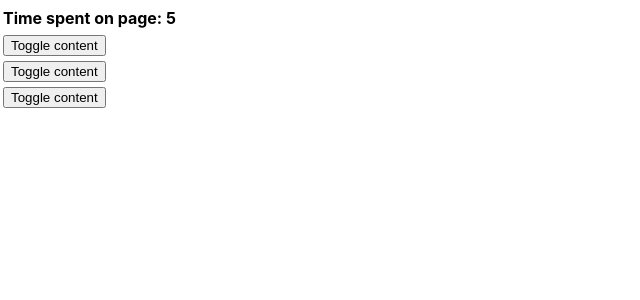
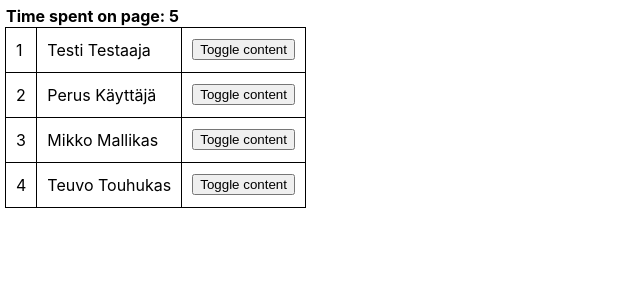
Before and after one commit to timokurk/react-table-test, a React (Create React App) app: page / in a window 1280 px wide. Shown: the top 300 px of the page, without its empty margins (0-640 px from the left). Built offline with nearby package versions, Linux system fonts and the light colour scheme; data requests are answered from the project's data file.

Commit message:
final tweaks

```diff
--- a/db.json
+++ b/db.json
@@ -1,7 +1,23 @@
 {
   "data": [
-    { "id": 1, "content": "content for first item", "extraContent": "extra content for first item" },
-    { "id": 2, "content": "content for second item", "extraContent": "extra content for second item" },
-    { "id": 3, "content": "content for third item", "extraContent": "extra content for third item" }
+    {
+      "id": 1,
+      "name": "Testi Testaaja",
+      "extraContent": { "age": 25, "gender": "Nainen", "job": "QA Engineer" }
+    },
+    {
+      "id": 2,
+      "name": "Perus Käyttäjä",
+      "extraContent": { "age": 18, "gender": "Mies", "job": "Siivooja" }
+    },
+    {
+      "id": 3,
+      "name": "Mikko Mallikas",
+      "extraContent": { "age": 43, "gender": "Mies", "job": "Koodari" }
+    },
+    {
+      "id": 4,
+      "name": "Teuvo Touhukas"
+    }
   ]
 }
--- a/src/App.css
+++ b/src/App.css
@@ -38,10 +38,11 @@
 }
 
 .table-component {
-  padding-top: 5px;
+  padding: 5px 0px 0px 5px;
   display: flex;
   flex-direction: column;
   align-items: flex-start;
+  border-collapse: collapse;
 }
 
 .table-component-content {
@@ -50,8 +51,14 @@
 
 .table-component-content-open {
   display: block;
+  margin-top: 10px;
 }
 
-.table-component-extracontent {
-  display: block;
+.table-component-toggle-content {
+  margin-bottom: 2px;
 }
+
+td {
+  border: 1px solid black;
+  padding: 10px;
+}
--- a/src/components/TableItem/tableitem.jsx
+++ b/src/components/TableItem/tableitem.jsx
@@ -8,8 +8,11 @@ const TableItem = (props) => {
 
   // Ottaa propsina nyt datan, joka tulee pää table komponentista bodyn kautta tänne ja näytetään nää datat käyttäjälle (jos löytyy)
   // Otettu style tägi pois ja siirretty css:sät nyt App.css filuun (koska projekti on niin pieni). Isommassa projektissa komponentille oma style filu
+  // Tehty tablesta enemmän tablen näkönen ja napista avautuu lisätietoja käyttäjistä sen alle
   return (
     <>
+      <td>{data.id}</td>
+      <td>{data.name}</td>
       <td>
         <button
           className="table-component-toggle-content"
@@ -21,10 +24,13 @@ const TableItem = (props) => {
           className={`table-component-content${open ? "-open" : ""}`}
           data-testid="table-item-component"
         >
-          <span>{data?.content ? data.content : "No content"}</span>
-          <span className="table-component-extracontent">
-            {data && data.extraContent}
-          </span>
+          {data?.extraContent ? (
+            <>
+              <div>Ikä: {data.extraContent.age}</div>
+              <div>Sukupuoli: {data.extraContent.gender}</div>
+              <div>Ammatti: {data.extraContent.job}</div>
+            </>
+          ): "Ei lisätietoja"}
         </div>
       </td>
     </>
```
